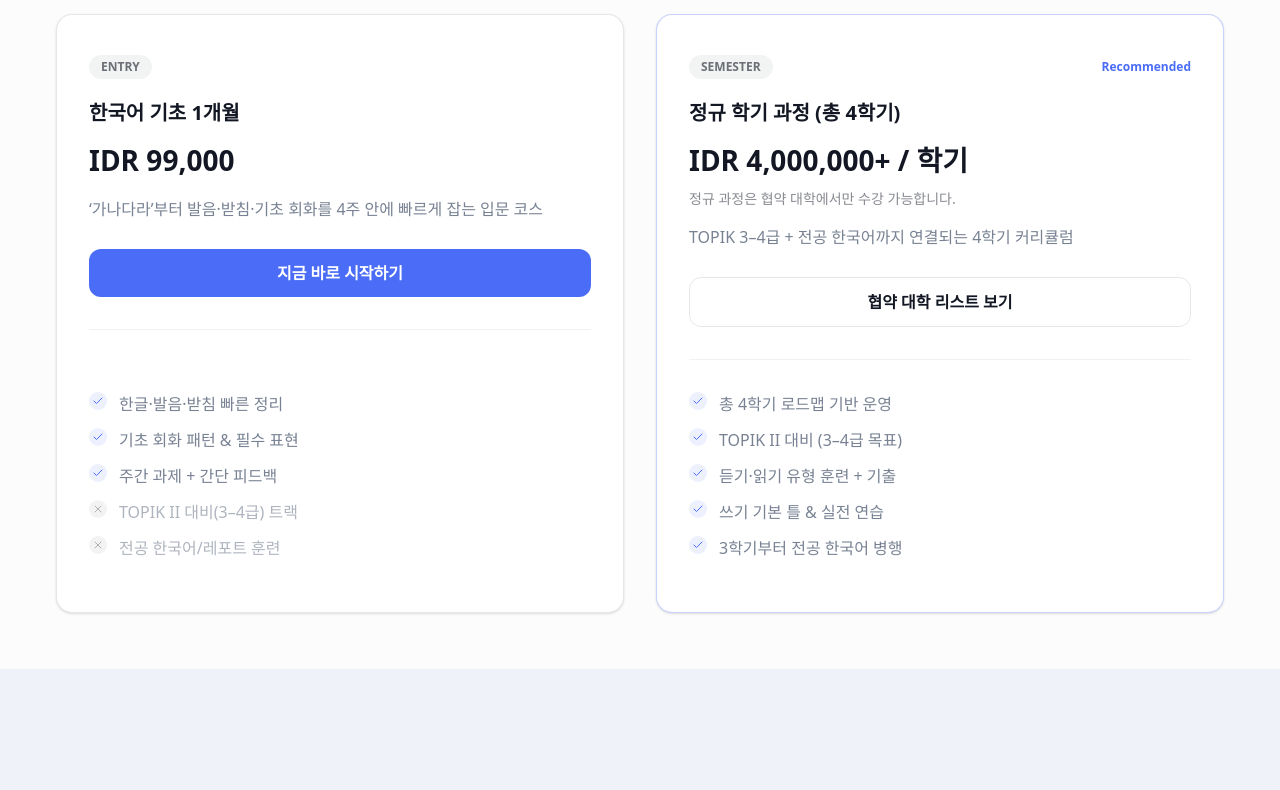
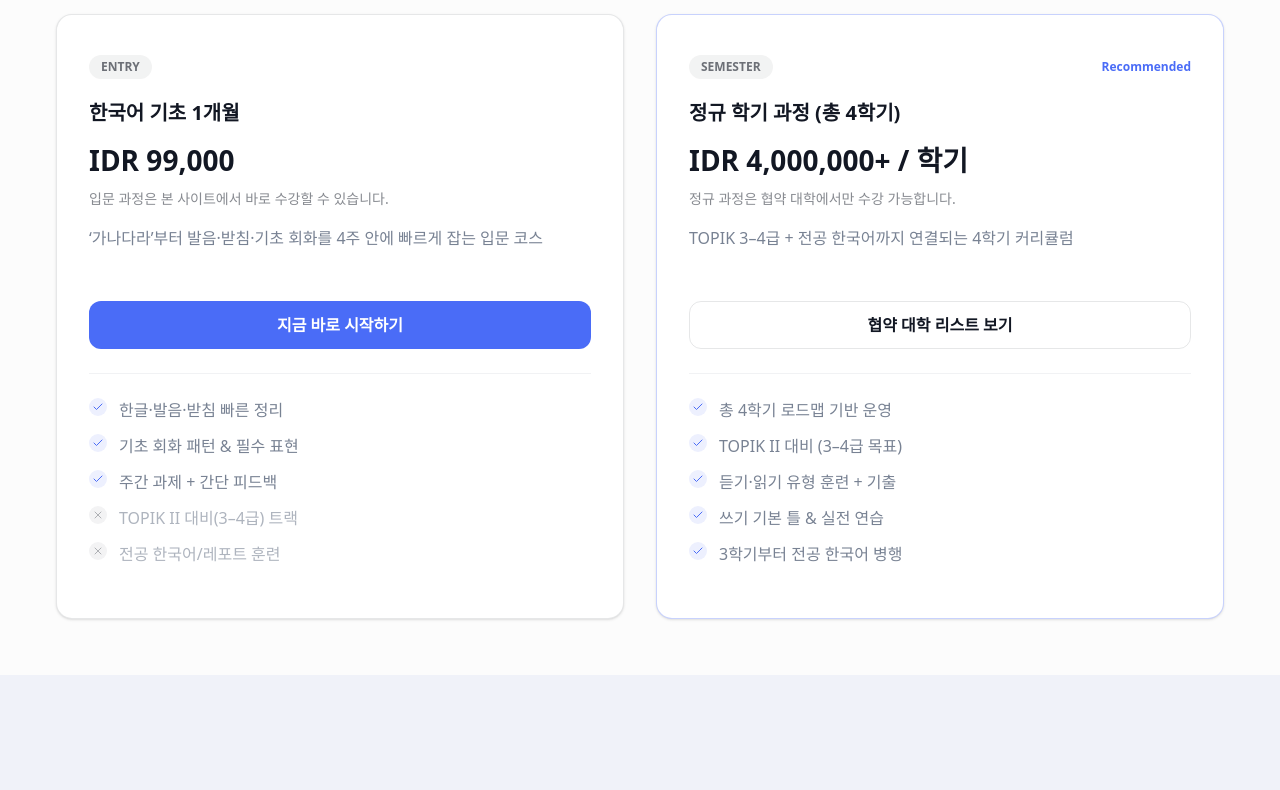
Before and after one commit to jaeminahn/unigate, a Next.js app: page / in a window 1280 px wide. Shown: the part 4800-5590 px from the top of the page. Built offline with nearby package versions, Linux system fonts and the light colour scheme; a web font is replaced by a local one.

Commit message:
pricing box complete

```diff
--- a/src/components/Pricing/PricingBox.tsx
+++ b/src/components/Pricing/PricingBox.tsx
@@ -32,6 +32,8 @@ const PricingBox = (props: {
         ? "bg-black/5 text-black hover:bg-black/10 dark:bg-white/10 dark:text-white dark:hover:bg-white/15"
         : "bg-primary text-white hover:opacity-90";
 
+  const noteText = note ?? " ";
+
   return (
     <div className="w-full">
       <div
@@ -64,19 +66,23 @@ const PricingBox = (props: {
           <div className="text-[28px] font-bold text-black dark:text-white">
             {priceLabel}
           </div>
-          {note ? (
-            <p className="mt-2 text-sm font-medium text-black/50 dark:text-white/50">
-              {note}
-            </p>
-          ) : null}
+          <p
+            className={`mt-2 min-h-[20px] text-sm font-medium text-black/50 dark:text-white/50 ${
+              note ? "" : "opacity-0"
+            }`}
+          >
+            {noteText}
+          </p>
         </div>
 
-        <p className="text-body-color mb-7 text-base">{subtitle}</p>
+        <p className="text-body-color mb-7 line-clamp-2 min-h-[48px] text-base leading-relaxed">
+          {subtitle}
+        </p>
 
-        <div className="border-body-color/10 mb-8 border-b pb-8 dark:border-white/10">
+        <div className="border-body-color/10 mb-6 border-b pb-6 dark:border-white/10">
           <Link
             href={ctaHref}
-            className={`flex w-full items-center justify-center rounded-xl px-4 py-3 text-base font-semibold transition ${buttonClass}`}
+            className={`flex h-12 w-full items-center justify-center rounded-xl px-4 text-base font-semibold transition ${buttonClass}`}
           >
             {ctaLabel}
           </Link>
--- a/src/components/Pricing/index.tsx
+++ b/src/components/Pricing/index.tsx
@@ -19,7 +19,6 @@ const Pricing = () => {
         />
 
         <div className="grid grid-cols-1 gap-x-8 gap-y-10 md:grid-cols-2">
-          {/* Entry (1개월, 매우 저렴) */}
           <PricingBox
             badge="ENTRY"
             packageName="한국어 기초 1개월"
@@ -28,6 +27,7 @@ const Pricing = () => {
             ctaLabel="지금 바로 시작하기"
             ctaHref="/"
             ctaVariant="primary"
+            note="입문 과정은 본 사이트에서 바로 수강할 수 있습니다."
           >
             <OfferList text="한글·발음·받침 빠른 정리" status="active" />
             <OfferList text="기초 회화 패턴 & 필수 표현" status="active" />
@@ -36,7 +36,6 @@ const Pricing = () => {
             <OfferList text="전공 한국어/레포트 훈련" status="inactive" />
           </PricingBox>
 
-          {/* Semester Program (4학기) */}
           <PricingBox
             isFeatured
             badge="SEMESTER"
```
